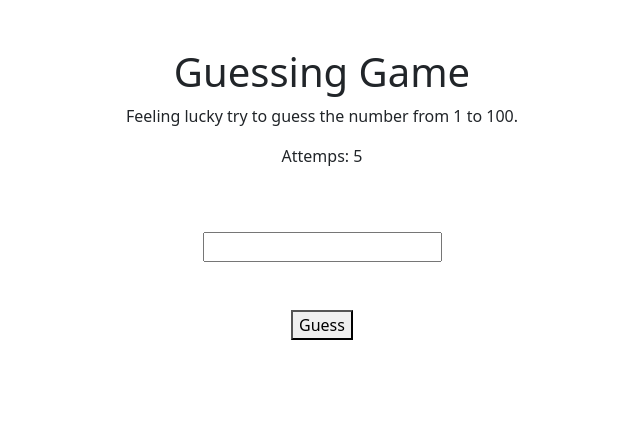
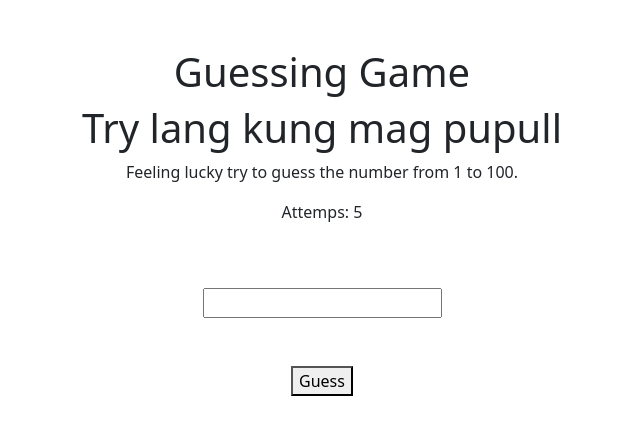
Before and after one commit to toSteven/Project-2, a plain HTML site: page index.html in a window 1280 px wide. Shown: the whole page, without its empty margins (318-958 px from the left). Drawn offline with nearby package versions, Linux system fonts and the light colour scheme.

Commit message:
try to pull testing

```diff
--- a/index.html
+++ b/index.html
@@ -13,6 +13,10 @@
 <body>
     <div class="container text-center mt-5">
         <h1>Guessing Game</h1>
+
+       <h1>Try lang kung mag pupull</h1>
+
+
         <p>Feeling lucky try to guess the number from 1 to 100.</p>
         <p>Attemps: <span id="attempsDisplay">5</span> </p>
         <div class="row">
```
